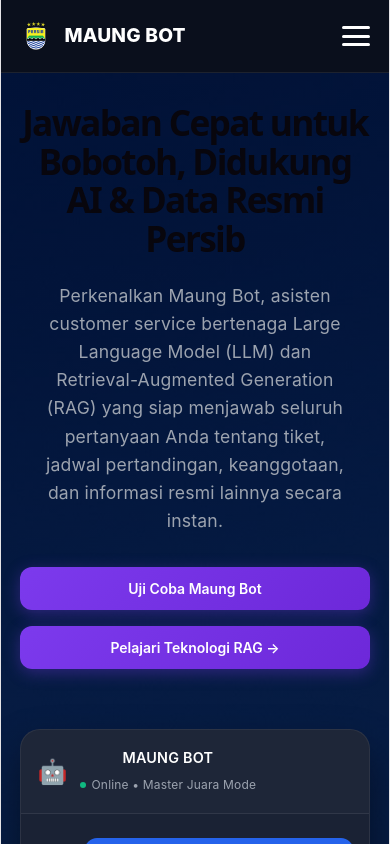
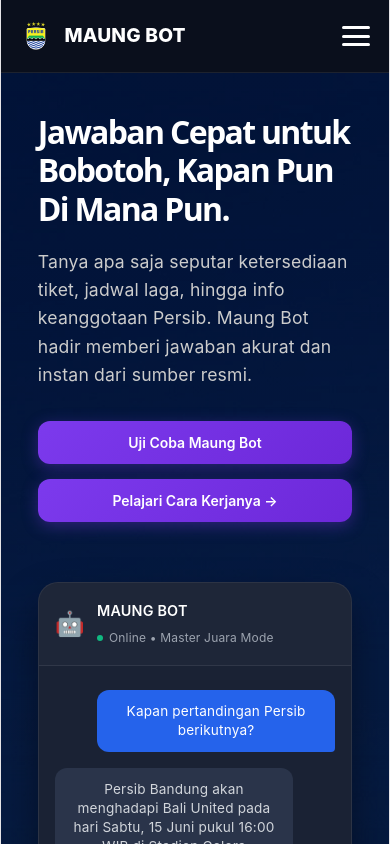
Before and after one commit to Rizkytryhght/persib-chatbot-frontend, a React (Vite) app: page / in a window 390 px wide. Built offline with nearby package versions, Linux system fonts and the light colour scheme.

Commit message:
update responsive hero section. -rizky

```diff
--- a/src/components/landing/HeroSection.jsx
+++ b/src/components/landing/HeroSection.jsx
@@ -4,19 +4,18 @@ import heroBg from "../../assets/images/hero-bg.jpg";
 
 const HeroSection = () => {
   return (
-      <section className="hero-section"
-        style={{backgroundImage: `linear-gradient(rgba(0,20,60,0.75),rgba(0,10,40,0.85)),url(${heroBg})`}}
-      >
+    <section className="hero-section" style={{ backgroundImage: `linear-gradient(rgba(0,20,60,0.75),rgba(0,10,40,0.85)),url(${heroBg})` }}>
+      <div className="hero-container"> {/* Wrapper baru untuk kontrol layout */}
         <div className="hero-content">
           <h1 className="hero-title">
-          Jawaban Cepat untuk Bobotoh, Didukung AI & Data Resmi Persib
+            Jawaban Cepat untuk Bobotoh, Kapan Pun Di Mana Pun.
           </h1>
           <p className="hero-description">
-          Perkenalkan Maung Bot, asisten customer service bertenaga Large Language Model (LLM) dan Retrieval-Augmented Generation (RAG) yang siap menjawab seluruh pertanyaan Anda tentang tiket, jadwal pertandingan, keanggotaan, dan informasi resmi lainnya secara instan.
+            Tanya apa saja seputar ketersediaan tiket, jadwal laga, hingga info keanggotaan Persib. Maung Bot hadir memberi jawaban akurat dan instan dari sumber resmi.
           </p>
           <div className="hero-buttons">
             <Button variant="primary">Uji Coba Maung Bot</Button>
-          <Button variant="outline">Pelajari Teknologi RAG &rarr;</Button>
+            <Button variant="outline">Pelajari Cara Kerjanya &rarr;</Button>
           </div>
         </div>
 
@@ -34,12 +33,7 @@ const HeroSection = () => {
                 <p>Kapan pertandingan Persib berikutnya?</p>
               </div>
               <div className="message bot-message">
-              <p>Persib Bandung akan menghadapi Bali United pada hari Sabtu, 15 Juni pukul 16:00 WIB di Stadion Gelora Bandung Lautan Api. Tiket segera diumumkan.</p>
-            </div>
-            <div className="message bot-typing">
-              <div className="typing-dots">
-                <span></span><span></span><span></span>
-              </div>
+                <p>Persib Bandung akan menghadapi Bali United pada hari Sabtu, 15 Juni pukul 16:00 WIB di Stadion Gelora Bandung Lautan Api.</p>
               </div>
             </div>
             <div className="chat-input-area">
@@ -48,6 +42,7 @@ const HeroSection = () => {
             </div>
           </div>
         </div>
+      </div>
     </section>
   );
 };
--- a/src/styles/components/card.css
+++ b/src/styles/components/card.css
@@ -20,3 +20,12 @@
   padding: 12px 0px;
   backdrop-filter: blur(12px);
 }
+
+.app-card.dashboard-mockup {
+  background:rgba(255,255,255,0.03);
+  border: 1px solid rgba(255,255,255,0.08);
+  border-radius: 20px;
+  padding: 12px 24px;
+  backdrop-filter: blur(12px);
+  margin-bottom: 20px;
+}
--- a/src/styles/landing.css
+++ b/src/styles/landing.css
@@ -207,38 +207,51 @@ ul { list-style: none; padding: 0; margin: 0; }
 .hero-section {
   display: flex;
   align-items: center;
-  padding: 50px 5%;
+  padding: 70px 5%;
   gap: 60px;
 }
 
-.hero-content { flex: 1; }
+/* Container utama untuk membatasi lebar konten */
+.hero-container {
+  max-width: 1200px;
+  margin: 0 auto;
+  padding: 10px;
+  display: flex;
+  align-items: center;
+  justify-content: space-between;
+  gap: 60px;
+}
+
+.hero-content {
+  flex: 1;
+  text-align: left; /* Rata Kiri */
+}
 
 .hero-title {
-  font-size: clamp(2rem, 4vw, 3.5rem);
-  line-height: 1.1;
-  margin-bottom: 24px;
+  font-size: 3rem;
+  line-height: 1.2;
+  margin-bottom: 20px;
+  color: #fff;
 }
 
 .hero-description {
-  color: var(--text-muted);
   font-size: 1.1rem;
+  color: #ccc;
+  margin-bottom: 30px;
   line-height: 1.6;
-  margin-bottom: 40px;
-  max-width: 90%;
 }
 
 .hero-buttons {
   display: flex;
-  gap: 16px;
+  gap: 15px;
+  justify-content: flex-start;
 }
 
 .hero-mockup {
   flex: 1;
   display: flex;
   justify-content: center;
-  width: 100%;
 }
-
 /* ==========================================================================
    7. CHAT WINDOW MOCKUP
    ========================================================================== */
@@ -261,7 +274,11 @@ ul { list-style: none; padding: 0; margin: 0; }
 }
 
 .bot-avatar { font-size: 1.5rem; margin-right: 12px; }
-.bot-info h4 { font-size: 0.9rem; margin-bottom: 4px; }
+.bot-info h4 {
+  font-size: 0.9rem;
+  margin-bottom: 4px;
+  text-align: left;
+}
 .bot-info p {
   font-size: 0.75rem; color: var(--text-muted); margin: 0;
   display: flex; align-items: center; gap: 6px;
@@ -867,6 +884,25 @@ ul { list-style: none; padding: 0; margin: 0; }
     gap: 12px;
     padding-top: 24px;
   }
+
+  .hero-container {
+    flex-direction: column; /* Ubah jadi tumpuk atas-bawah */
+    padding: 10px 5%;
+    text-align: center;
+  }
+
+  .hero-content {
+    text-align: left; /* Rata tengah di HP agar tetap cantik */
+  }
+
+  .hero-title {
+    font-size: 2rem;
+  }
+
+  .hero-buttons {
+    flex-direction: column; /* Tombol jadi bertumpuk */
+    justify-content: center;
+  }
 }
 
 /* SMALL MOBILE (Max 480px) */
```
Lines whose indentation alone changed are shown as unchanged.
